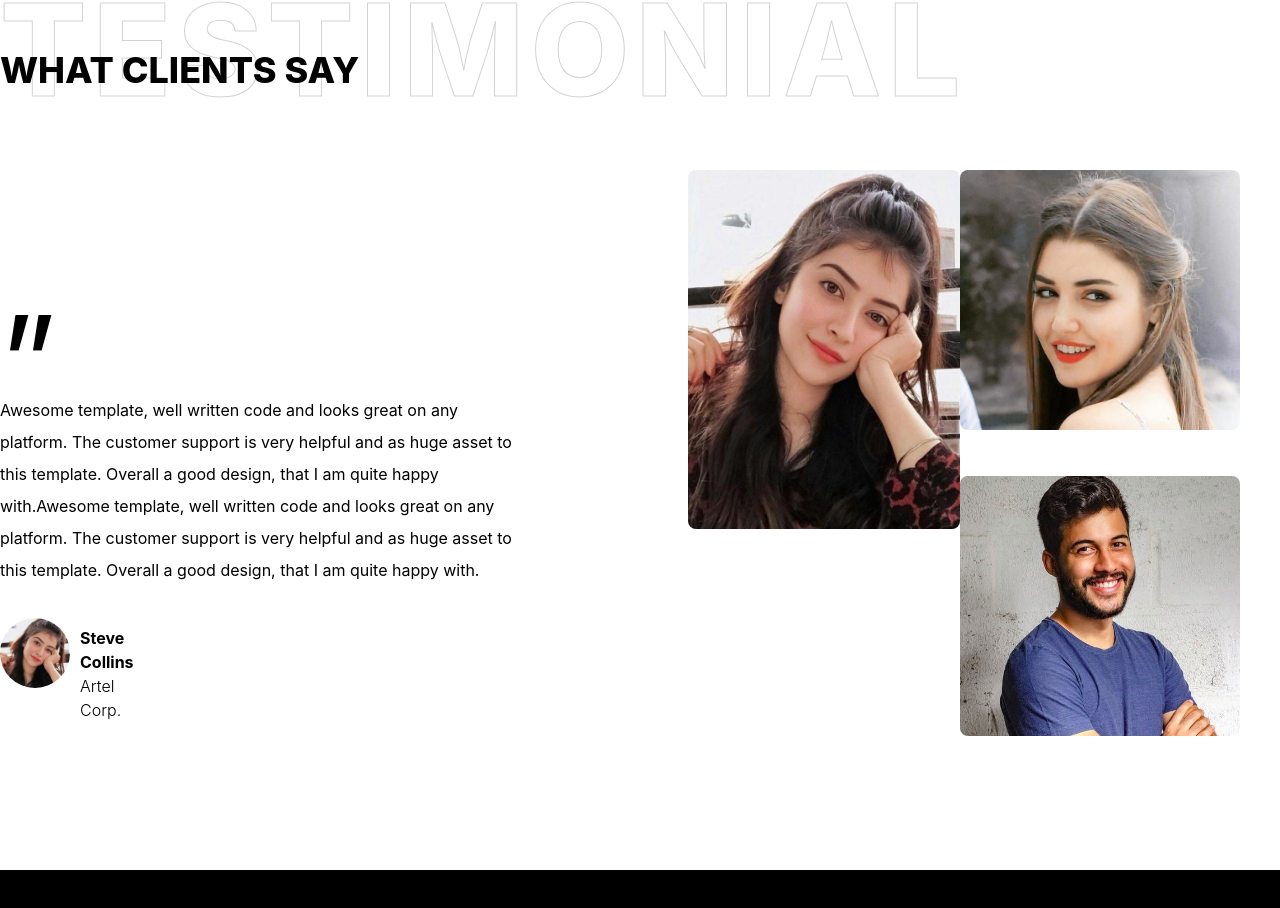
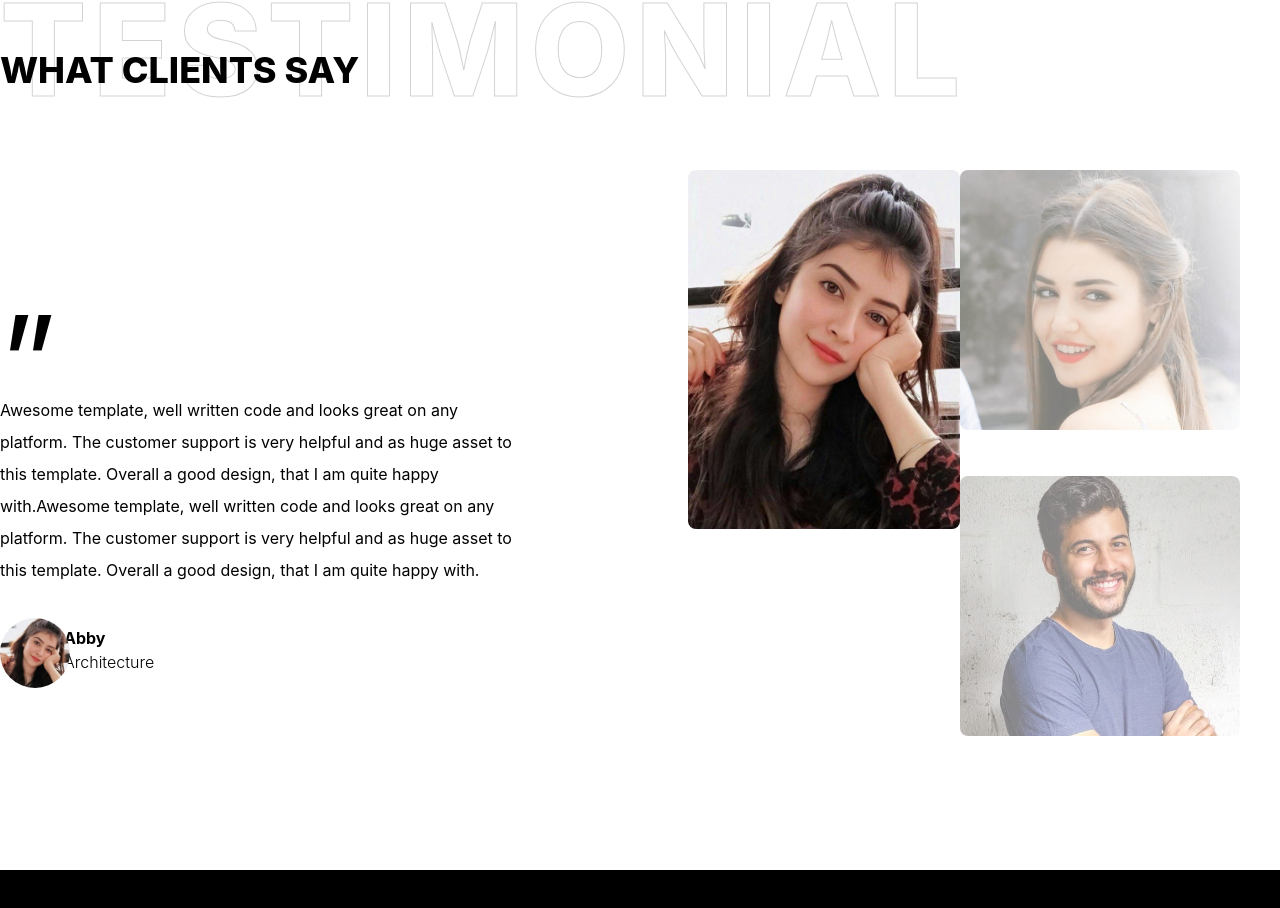
Before and after one commit to ducdinh08239/first-nextjs-app, a Next.js app: page / in a window 1280 px wide. Shown: the part 3631-4539 px from the top of the page. Built offline with nearby package versions, Linux system fonts and the light colour scheme; no server answers.

Commit message:
Testimonial Action

```diff
--- a/src/components/firestore/write.ts
+++ b/src/components/firestore/write.ts
@@ -21,16 +21,10 @@ const WriteToCloudFirestore = async (userData) => {
             .firestore()
             .collection('user')
             .add(userInfo)
-            .then(
-                async () => {
-                    // console.log(data);
-                    console.log('sent OK');
-                    await setUserCookie(userInfo)
-                    await Router.push('/')
-                    await window.location.reload()
-                }
-            )
-
+        console.log('sent OK');
+        await setUserCookie(userInfo)
+        await Router.push('/')
+        await window.location.reload()
     } catch (error) {
         console.log(error);
         alert(error)
--- a/src/components/testimonial.tsx
+++ b/src/components/testimonial.tsx
@@ -1,7 +1,75 @@
-import type { VFC } from "react";
+import { useEffect, useState, VFC } from "react";
 import Image from 'next/image'
 
 const Testimonial: VFC = () => {
+
+    let arr = [
+        {
+            id: "1",
+            name: "Abby",
+            position: "Architecture",
+            avatar_url: "/images/client2_circle.jpg",
+            content: "Awesome template, well written code and looks great on any platform. The customer support is very helpful and as huge asset to this template. Overall a good design, that I am quite happy with.Awesome template, well written code and looks great on any platform. The customer support is very helpful and as huge asset to this template. Overall a good design, that I am quite happy with."
+        },
+        {
+            id: "2",
+            name: "Lacey",
+            position: "Design",
+            avatar_url: "/images/client3_circle.jpg",
+            content: "The customer support is very helpful and as huge asset to this template. Overall a good design, that I am quite happy with.Awesome template, well written code and looks great on any platform. The customer support is very helpful and as huge asset to this template. Overall a good design, that I am quite happy with.Awesome template, well written code and looks great on any platform. "
+        },
+        {
+            id: "3",
+            name: "Haider",
+            position: "Elegant",
+            avatar_url: "/images/client4_circle.jpeg",
+            content: "Overall a good design, that I am quite happy with.Awesome template, well written code and looks great on any platform. The customer support is very helpful and as huge asset to this template. Overall a good design, that I am quite happy with.Awesome template, well written code and looks great on any platform. The customer support is very helpful and as huge asset to this template."
+        }
+    ]
+
+    // console.log(arr[0]);
+
+    const [testimonial, setTestimonial] = useState({
+        id: "1",
+        name: "Abby",
+        position: "Architecture",
+        avatar_url: "/images/client2_circle.jpg",
+        content: "Awesome template, well written code and looks great on any platform. The customer support is very helpful and as huge asset to this template. Overall a good design, that I am quite happy with.Awesome template, well written code and looks great on any platform. The customer support is very helpful and as huge asset to this template. Overall a good design, that I am quite happy with."
+    })
+
+    // const onloadOne: any = () => {
+    //     setTestimonial(arr[0])
+    // }
+    // //@ts-ignore
+    // window.onload = onloadOne();
+
+    const handleImage = (e) => {
+        arr.map(arr_item => {
+            if (arr_item.id == e.target.id) {
+                setTestimonial({
+                    id: e.target.id,
+                    name: arr_item.name,
+                    position: arr_item.position,
+                    avatar_url: arr_item.avatar_url,
+                    content: arr_item.content
+                })
+            }
+        })
+    }
+
+    useEffect(() => {
+        document.querySelectorAll('img.avatar').forEach((e) => {
+            if (e.id == testimonial.id) {
+                e.className = `avatar rounded-lg opacity-100`
+            }
+            else {
+                e.className = `avatar rounded-lg opacity-50`
+            }
+
+        });
+
+    }, [testimonial])
+
     return (
         <section className="testimonial my-32" id="testimonial">
             <div className="container mx-auto">
@@ -24,22 +92,22 @@ const Testimonial: VFC = () => {
                                     &rdquo;
                                 </div>
                                 <div className="pr-32 leading-8 -mt-8">
-                                    Awesome template, well written code and looks great on any platform. The customer support is very helpful and as huge asset to this template. Overall a good design, that I am quite happy with.Awesome template, well written code and looks great on any platform. The customer support is very helpful and as huge asset to this template. Overall a good design, that I am quite happy with.
+                                    {testimonial.content}
                                 </div>
-                                <div className="grid grid-cols-2 w-1/4 mt-8">
+                                <div className="grid grid-cols-2 w-2/4 mt-8">
                                     <div className="">
                                         <Image className="rounded-full"
-                                            src="/images/client2_circle.jpg"
+                                            src={`${testimonial.avatar_url}`}
                                             width={70}
                                             height={70}
                                         />
                                     </div>
-                                    <div className="pt-2">
+                                    <div className="pt-2 -ml-24">
                                         <div className="font-bold">
-                                            Steve Collins
+                                            {testimonial.name}
                                         </div>
                                         <div className="font-light">
-                                            Artel Corp.
+                                            {testimonial.position}
                                         </div>
                                     </div>
                                 </div>
@@ -47,25 +115,32 @@ const Testimonial: VFC = () => {
                         </div>
                         <div className="grid grid-cols-2">
                             <div className="ml-12">
-                                <Image className="rounded-lg"
+                                <Image
+                                    className='avatar'
                                     src="/images/client2.jpg"
                                     width={280}
                                     height={370}
+                                    onClick={handleImage}
+                                    id='1'
                                 />
                             </div>
                             <div className="grid-rows-2">
                                 <div className="mb-10">
-                                    <Image className="rounded-lg"
+                                    <Image className='avatar'
                                         src="/images/client3.jpg"
                                         width={280}
                                         height={260}
+                                        onClick={handleImage}
+                                        id='2'
                                     />
                                 </div>
                                 <div className="">
-                                    <Image className="rounded-lg"
+                                    <Image className='avatar'
                                         src="/images/client4.jpeg"
                                         width={280}
                                         height={260}
+                                        onClick={handleImage}
+                                        id='3'
                                     />
                                 </div>
                             </div>
--- a/src/pages/index.tsx
+++ b/src/pages/index.tsx
@@ -1,5 +1,4 @@
 import Head from 'next/head'
-import Image from 'next/image'
 import Layout from '../components/layout'
 import React from 'react'
 import Banner from "../components/banner";
@@ -7,10 +6,7 @@ import About from "../components/about";
 import Portfolio from "../components/portfolio";
 import Testimonial from "../components/testimonial";
 import initFirebase from '../components/firebase/initFirebase';
-import WriteFirebase from '../components/firestore/write'
-import ReadFirebase from '../components/firestore/read'
 import Log from "../components/log"
-import { getUserFromCookie } from '../components/auth/userCookies'
 import { useUserContext } from '../context/userContext'
 
 const Home: React.FC = () => {
@@ -34,18 +30,16 @@ const Home: React.FC = () => {
           <>
             <Banner shortName={user.short_name} profession={user.profession} />
             <About full_name={user.full_name} profession={user.profession} />
-            <Portfolio />
-            <Testimonial />
           </>
         ) : (
           <>
             <Banner />
             <About />
-            <Portfolio />
-            <Testimonial />
           </>
         )
         }
+        <Portfolio />
+        <Testimonial />
         <Log />
       </Layout>
     </div>
```
Also changed, not shown: public/images/client3_circle.jpg (added), public/images/client4_circle.jpeg (added).
